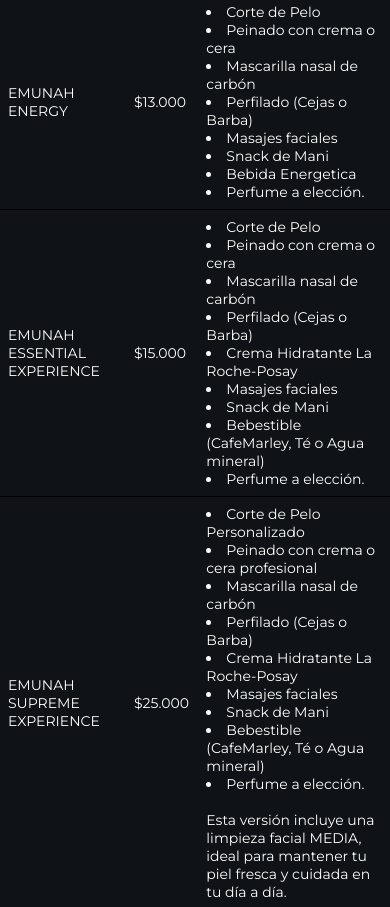
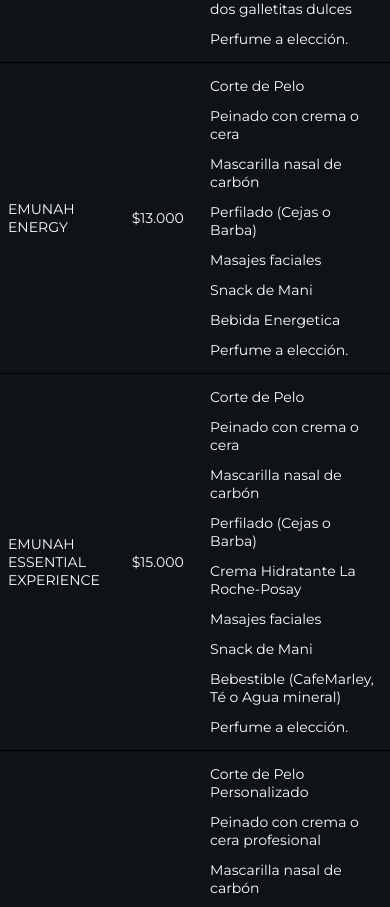
Before and after one commit to hequed/emunah-barbershop, a plain HTML site: page servicios.html in a window 390 px wide. Shown: the part 333-1240 px from the top of the page. Drawn offline with Linux system fonts and the light colour scheme.

Commit message:
Add files via upload

```diff
--- a/stylesServicios.css
+++ b/stylesServicios.css
@@ -36,6 +36,10 @@ body {
     color: var(--text-color);
     min-height: 100vh; /* Agregar esta propiedad para que el body ocupe al menos el 100% de la altura de la pantalla */
     margin: 0; /* Eliminar el margen por defecto */
+
+    p {
+        padding: 0px 10px 0px 10px;
+    }
 }
 
 section {
@@ -62,6 +66,16 @@ th, td {
     padding: 10px;
     text-align: left;
     border-bottom: 1px solid black;
+
+    li {
+        padding: 5px;
+        list-style-type: none;
+    }
+
+    p {
+        padding: 5px;
+        padding-bottom: 10px;
+    }
 }
 
 th {
@@ -76,7 +90,7 @@ tr:hover {
 @media screen and (max-width: 768px) {
     h1 {
         font-size: 24px;
-        padding: 15px;
+        padding: 10px;
     }
 
     table {
@@ -85,6 +99,10 @@ tr:hover {
 
     th, td {
         padding: 8px;
+
+    li {
+        padding: 6px;
+    }
     }
 }
 
```
